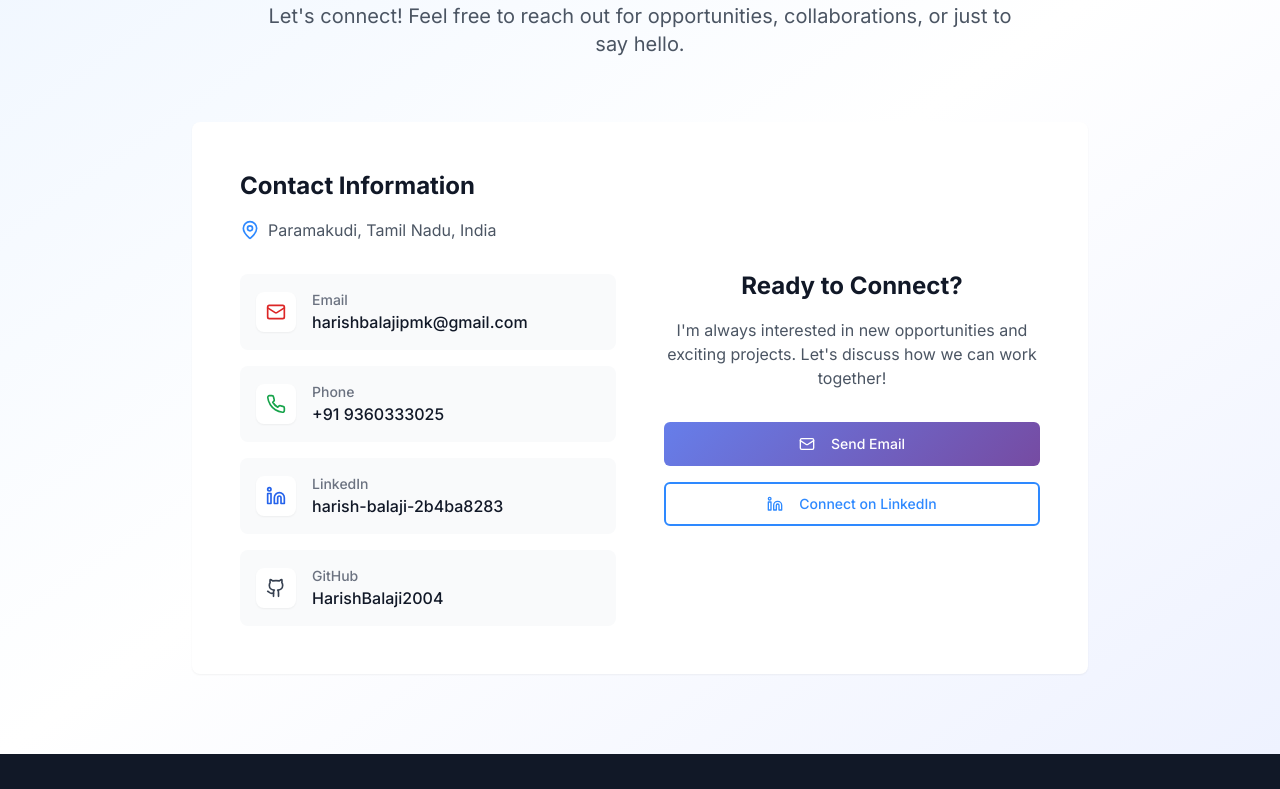
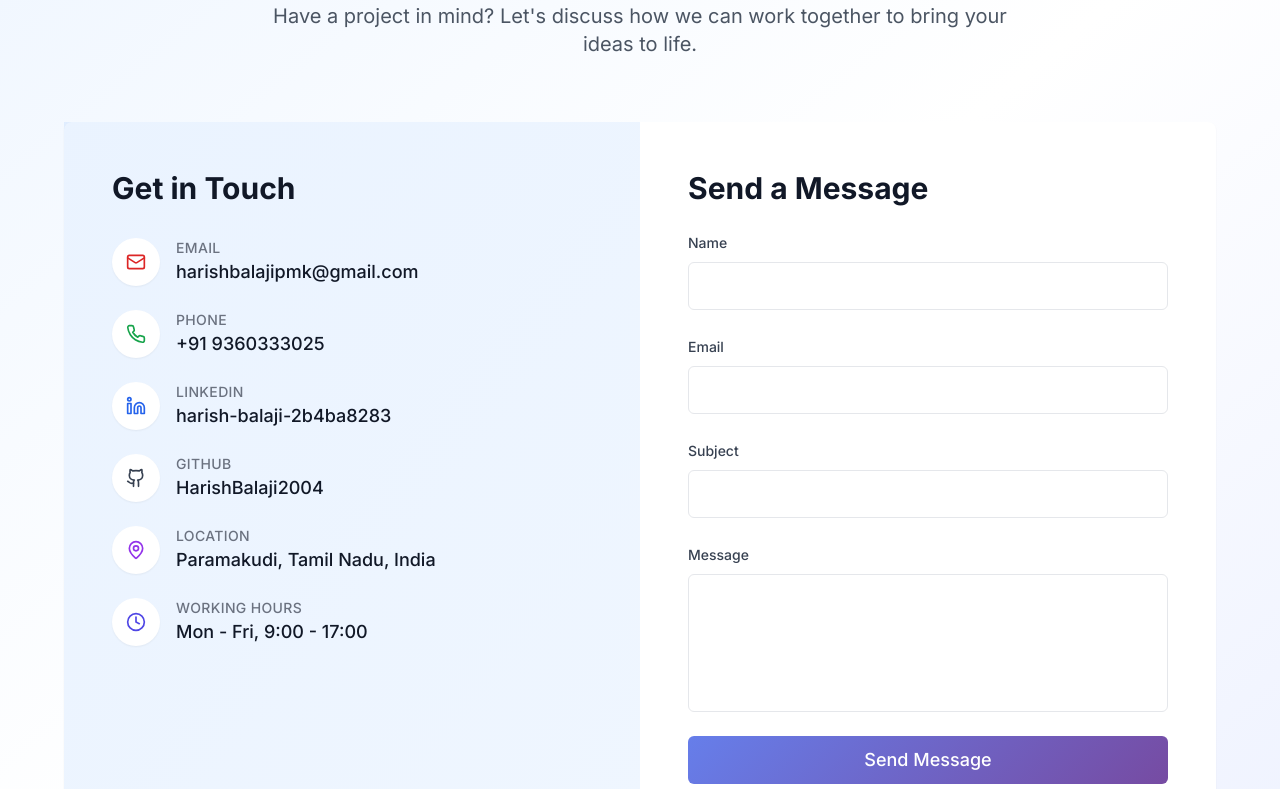
Before and after one commit to HarishBalaji2004/harish-balaji-portfolio, a React (Vite) app: page / in a window 1280 px wide. Shown: the part 6160-6949 px from the top of the page. Built offline with nearby package versions, Linux system fonts and the light colour scheme.

Commit message:
Refactor: Update Contact section design
Modified the "Get in Touch" section in the Contact component to match the provided design example. This includes changes to layout, styling, and potentially the arrangement of contact information and the message form.

```diff
--- a/src/components/Contact.tsx
+++ b/src/components/Contact.tsx
@@ -1,10 +1,46 @@
 
-import React from 'react';
+import React, { useState } from 'react';
 import { Card, CardContent } from '@/components/ui/card';
 import { Button } from '@/components/ui/button';
-import { Mail, Phone, Linkedin, Github, MapPin } from 'lucide-react';
+import { Input } from '@/components/ui/input';
+import { Textarea } from '@/components/ui/textarea';
+import { Label } from '@/components/ui/label';
+import { Mail, Phone, Linkedin, Github, MapPin, Clock } from 'lucide-react';
 
 const Contact = () => {
+  const [formData, setFormData] = useState({
+    name: '',
+    email: '',
+    subject: '',
+    message: ''
+  });
+
+  const handleInputChange = (e: React.ChangeEvent<HTMLInputElement | HTMLTextAreaElement>) => {
+    const { name, value } = e.target;
+    setFormData(prev => ({
+      ...prev,
+      [name]: value
+    }));
+  };
+
+  const handleSubmit = (e: React.FormEvent) => {
+    e.preventDefault();
+    // Create mailto link with form data
+    const subject = encodeURIComponent(formData.subject || 'Contact from Portfolio');
+    const body = encodeURIComponent(`Hi Harish,
+
+Name: ${formData.name}
+Email: ${formData.email}
+
+Message:
+${formData.message}
+
+Best regards,
+${formData.name}`);
+
+    window.location.href = `mailto:harishbalajipmk@gmail.com?subject=${subject}&body=${body}`;
+  };
+
   const contactInfo = [
     {
       icon: Mail,
@@ -42,42 +78,39 @@ const Contact = () => {
         <div className="text-center mb-16 animate-fade-in">
           <h2 className="text-4xl font-bold text-gray-900 mb-4">Get In Touch</h2>
           <p className="text-xl text-gray-600 max-w-3xl mx-auto">
-            Let's connect! Feel free to reach out for opportunities, collaborations, or just to say hello.
+            Have a project in mind? Let's discuss how we can work together to bring your ideas to life.
           </p>
         </div>
 
-        <div className="max-w-4xl mx-auto">
+        <div className="max-w-6xl mx-auto">
           <Card className="hover:shadow-2xl transition-all duration-300 animate-fade-in border-0">
-            <CardContent className="p-8 lg:p-12">
-              <div className="grid lg:grid-cols-2 gap-12">
+            <CardContent className="p-0">
+              <div className="grid lg:grid-cols-2 gap-0">
                 {/* Left side - Contact Info */}
+                <div className="bg-gradient-to-br from-primary/10 to-blue-50 p-8 lg:p-12">
                   <div className="space-y-8">
                     <div>
-                    <h3 className="text-2xl font-bold text-gray-900 mb-4">Contact Information</h3>
-                    <div className="flex items-center text-gray-600 mb-4">
-                      <MapPin className="w-5 h-5 mr-2 text-primary" />
-                      <span>Paramakudi, Tamil Nadu, India</span>
-                    </div>
+                      <h3 className="text-3xl font-bold text-gray-900 mb-6">Get in Touch</h3>
                     </div>
 
-                  <div className="space-y-4">
+                    <div className="space-y-6">
                       {contactInfo.map((contact, index) => {
                         const IconComponent = contact.icon;
                         return (
                           <div
                             key={contact.label}
-                          className="flex items-center space-x-4 p-4 rounded-lg bg-gray-50 hover:bg-gray-100 transition-colors duration-200"
+                            className="flex items-center space-x-4"
                           >
-                          <div className={`w-10 h-10 ${contact.color} bg-white rounded-lg flex items-center justify-center shadow-sm`}>
+                            <div className={`w-12 h-12 ${contact.color} bg-white rounded-full flex items-center justify-center shadow-sm`}>
                               <IconComponent className="w-5 h-5" />
                             </div>
                             <div className="flex-1">
-                            <p className="text-sm font-medium text-gray-500">{contact.label}</p>
+                              <p className="text-sm font-medium text-gray-500 uppercase tracking-wide">{contact.label}</p>
                               <a
                                 href={contact.link}
                                 target={contact.label === 'LinkedIn' || contact.label === 'GitHub' ? '_blank' : undefined}
                                 rel={contact.label === 'LinkedIn' || contact.label === 'GitHub' ? 'noopener noreferrer' : undefined}
-                              className="text-gray-900 hover:text-primary transition-colors duration-200 font-medium"
+                                className="text-gray-900 hover:text-primary transition-colors duration-200 font-medium text-lg"
                               >
                                 {contact.value}
                               </a>
@@ -85,38 +118,96 @@ const Contact = () => {
                           </div>
                         );
                       })}
+
+                      <div className="flex items-center space-x-4">
+                        <div className="w-12 h-12 text-purple-600 bg-white rounded-full flex items-center justify-center shadow-sm">
+                          <MapPin className="w-5 h-5" />
+                        </div>
+                        <div className="flex-1">
+                          <p className="text-sm font-medium text-gray-500 uppercase tracking-wide">Location</p>
+                          <p className="text-gray-900 font-medium text-lg">Paramakudi, Tamil Nadu, India</p>
                         </div>
                       </div>
 
-                {/* Right side - CTA */}
-                <div className="flex flex-col justify-center space-y-6">
-                  <div className="text-center">
-                    <h3 className="text-2xl font-bold text-gray-900 mb-4">Ready to Connect?</h3>
-                    <p className="text-gray-600 mb-8">
-                      I'm always interested in new opportunities and exciting projects.
-                      Let's discuss how we can work together!
-                    </p>
+                      <div className="flex items-center space-x-4">
+                        <div className="w-12 h-12 text-indigo-600 bg-white rounded-full flex items-center justify-center shadow-sm">
+                          <Clock className="w-5 h-5" />
+                        </div>
+                        <div className="flex-1">
+                          <p className="text-sm font-medium text-gray-500 uppercase tracking-wide">Working Hours</p>
+                          <p className="text-gray-900 font-medium text-lg">Mon - Fri, 9:00 - 17:00</p>
+                        </div>
+                      </div>
+                    </div>
+                  </div>
+                </div>
 
-                    <div className="space-y-4">
-                      <Button
-                        size="lg"
-                        className="w-full bg-gradient-primary hover:opacity-90 text-white border-0"
-                        onClick={() => window.location.href = 'mailto:harishbalajipmk@gmail.com'}
-                      >
-                        <Mail className="w-5 h-5 mr-2" />
-                        Send Email
-                      </Button>
+                {/* Right side - Contact Form */}
+                <div className="p-8 lg:p-12">
+                  <div>
+                    <h3 className="text-3xl font-bold text-gray-900 mb-6">Send a Message</h3>
+
+                    <form onSubmit={handleSubmit} className="space-y-6">
+                      <div>
+                        <Label htmlFor="name" className="text-gray-700 font-medium">Name</Label>
+                        <Input
+                          id="name"
+                          name="name"
+                          type="text"
+                          value={formData.name}
+                          onChange={handleInputChange}
+                          className="mt-2 h-12 border-gray-200 focus:border-primary focus:ring-primary"
+                          required
+                        />
+                      </div>
+
+                      <div>
+                        <Label htmlFor="email" className="text-gray-700 font-medium">Email</Label>
+                        <Input
+                          id="email"
+                          name="email"
+                          type="email"
+                          value={formData.email}
+                          onChange={handleInputChange}
+                          className="mt-2 h-12 border-gray-200 focus:border-primary focus:ring-primary"
+                          required
+                        />
+                      </div>
+
+                      <div>
+                        <Label htmlFor="subject" className="text-gray-700 font-medium">Subject</Label>
+                        <Input
+                          id="subject"
+                          name="subject"
+                          type="text"
+                          value={formData.subject}
+                          onChange={handleInputChange}
+                          className="mt-2 h-12 border-gray-200 focus:border-primary focus:ring-primary"
+                          required
+                        />
+                      </div>
+
+                      <div>
+                        <Label htmlFor="message" className="text-gray-700 font-medium">Message</Label>
+                        <Textarea
+                          id="message"
+                          name="message"
+                          value={formData.message}
+                          onChange={handleInputChange}
+                          rows={6}
+                          className="mt-2 border-gray-200 focus:border-primary focus:ring-primary resize-none"
+                          required
+                        />
+                      </div>
 
                       <Button
-                        variant="outline"
+                        type="submit"
                         size="lg"
-                        className="w-full border-2 border-primary text-primary hover:bg-primary hover:text-white"
-                        onClick={() => window.open('https://linkedin.com/in/harish-balaji-2b4ba8283', '_blank')}
+                        className="w-full bg-gradient-primary hover:opacity-90 text-white border-0 h-12 text-lg font-medium"
                       >
-                        <Linkedin className="w-5 h-5 mr-2" />
-                        Connect on LinkedIn
+                        Send Message
                       </Button>
-                    </div>
+                    </form>
                   </div>
                 </div>
               </div>
```
Lines whose indentation alone changed are shown as unchanged.
